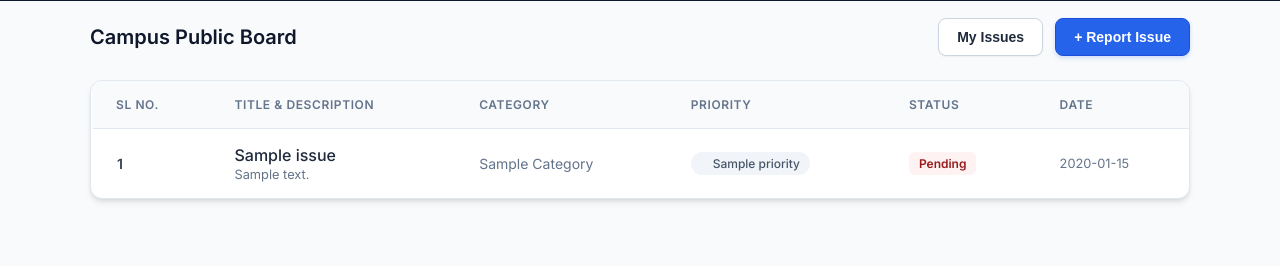
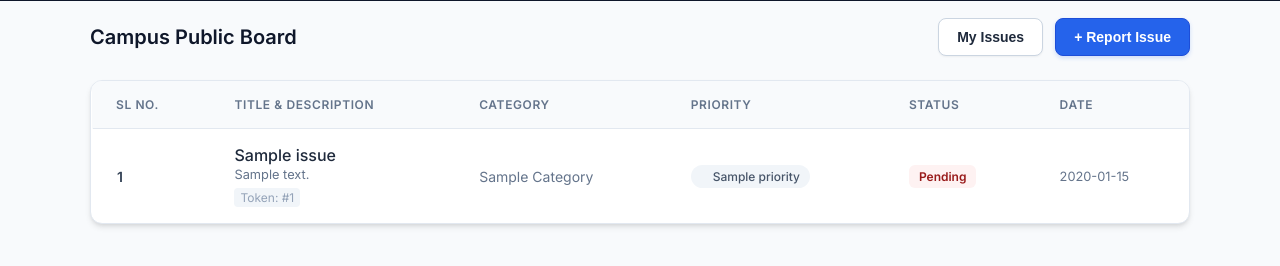
Before and after one commit to br2322307-dotcom/IIE_Report, a Flask app: template templates/student/dashboard.html in a window 1280 px wide. Shown: the part 287-553 px from the top of the page. Run offline with Flask 3, Linux system fonts and the light colour scheme; the visitor is signed in with stand-in values (Sample User, id 1); the template is opened without the code that fills it: most values are stand-ins (such as "Sample title", 1, 10 or a date in 2020).

Commit message:
Update dashboard.html

```diff
--- a/templates/student/dashboard.html
+++ b/templates/student/dashboard.html
@@ -329,7 +329,7 @@
                         <td data-label="Title & Description">
                             <div class="issue-title">{{ issue['title'] }}</div>
                             <div style="font-size: 0.8rem; color: var(--text-muted); margin-top: 2px;">{{ issue['description'] }}</div>
-                            <!-- <div class="token-id">Token: #{{ issue['id'] }}</div> -->
+                            <div class="token-id">Token: #{{ issue['id'] }}</div>
                         </td>
                         <td data-label="Category" class="category-text">{{ issue['category'] }}</td>
                         <td data-label="Priority">
```
